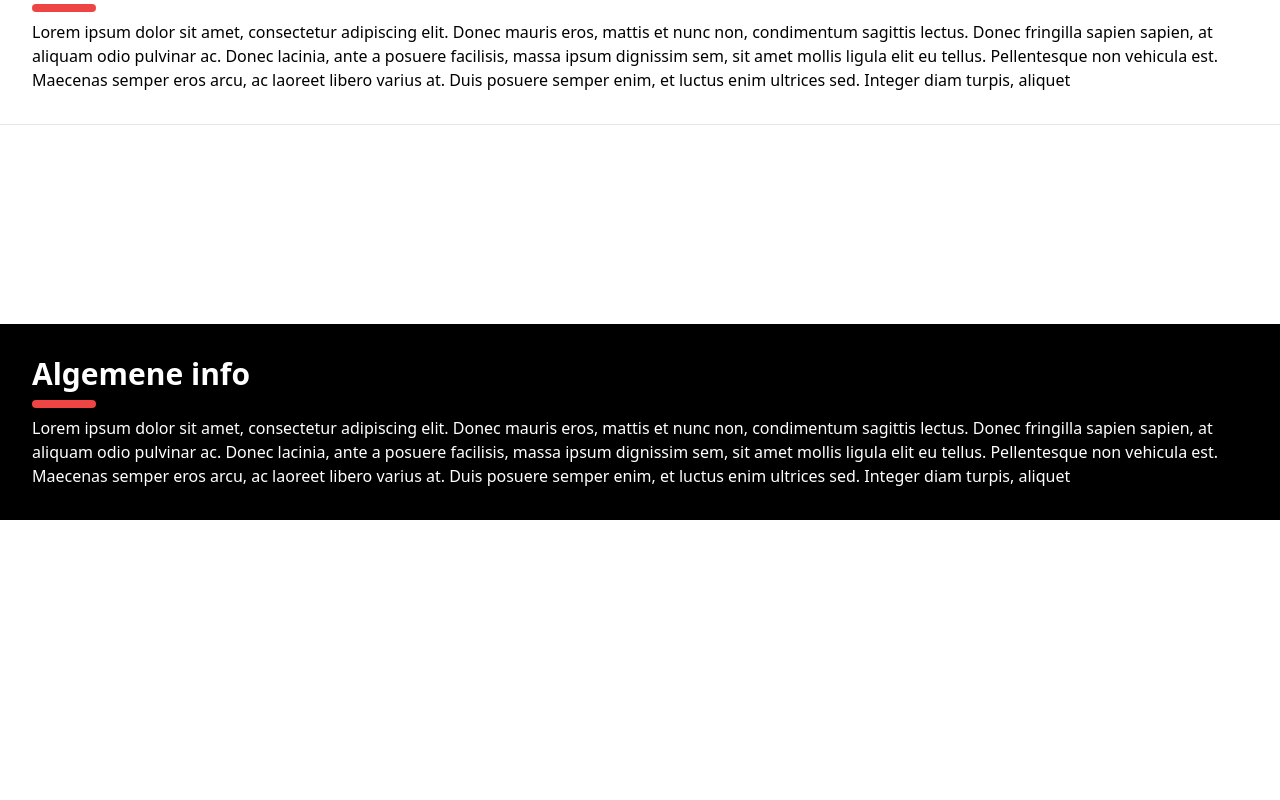
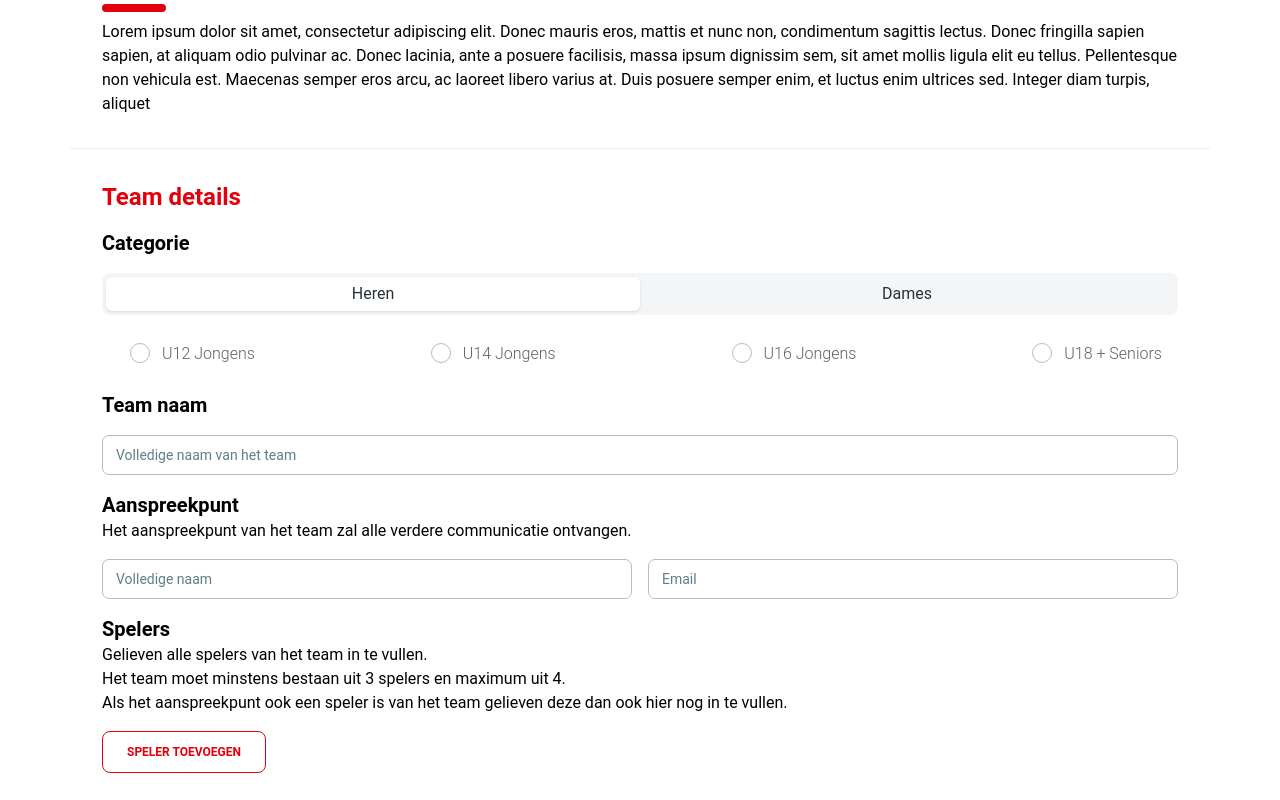
Before and after one commit to Mell-3s/zuiderkempen-diamonds-3x3, a React (Vite) app: page / in a window 1280 px wide. Shown: the part 280-1080 px from the top of the page. Before the commit the page ends 800 px from the top, so only its background shows below. Built offline with nearby package versions, Linux system fonts and the light colour scheme.

Commit message:
Registration

```diff
--- a/package.json
+++ b/package.json
@@ -11,10 +11,9 @@
     "prettier": "prettier --write --ignore-path .gitignore ."
   },
   "dependencies": {
-    "@hookform/resolvers": "^3.1.0",
+    "@material-tailwind/react": "^2.0.1",
     "react": "^18.2.0",
     "react-dom": "^18.2.0",
-    "react-hook-form": "^7.43.9",
     "zod": "^3.21.4"
   },
   "devDependencies": {
--- a/src/App.tsx
+++ b/src/App.tsx
@@ -1,4 +1,4 @@
-import { Footer, Header, Intro } from "./components";
+import { Footer, Header, Intro, Registration } from "./components";
 
 function App() {
   return (
@@ -7,6 +7,7 @@ function App() {
       <main>
         <Intro />
         <hr className="container" />
+        <Registration />
       </main>
       <Footer />
     </>
--- a/src/components/index.ts
+++ b/src/components/index.ts
@@ -1,3 +1,4 @@
 export { default as Header } from "./header/Header";
 export { default as Intro } from "./intro/Intro";
 export { default as Footer } from "./footer/Footer";
+export { default as Registration } from "./registration/Registration";
--- /dev/null
+++ b/src/components/registration/Registration.tsx
@@ -0,0 +1,85 @@
+import { useState } from "react";
+
+import {
+  Button,
+  Input,
+  Radio,
+  Tab,
+  TabPanel,
+  Tabs,
+  TabsBody,
+  TabsHeader,
+} from "@material-tailwind/react";
+
+import { categoriesTabs } from "./registrationForm";
+
+function Registration() {
+  const [playerCount, setPlayerCount] = useState<number>(0);
+
+  return (
+    <section className="container p-8">
+      <h3 className="font-bold text-2xl text-red-500">Team details</h3>
+      <h4 className="font-bold text-xl my-4">Categorie</h4>
+      <Tabs value={categoriesTabs[0].category}>
+        <TabsHeader>
+          {categoriesTabs.map(({ category }) => (
+            <Tab key={category} value={category}>
+              {category}
+            </Tab>
+          ))}
+        </TabsHeader>
+        <TabsBody>
+          {categoriesTabs.map(({ category, subCategories }) => (
+            <TabPanel key={category} value={category}>
+              <div className="flex justify-between flex-col md:flex-row">
+                {subCategories.map(subCategory => (
+                  <Radio
+                    label={subCategory}
+                    color="red"
+                    name="subCategory"
+                    id={subCategory}
+                    key={subCategory}
+                  />
+                ))}
+              </div>
+            </TabPanel>
+          ))}
+        </TabsBody>
+      </Tabs>
+      <h4 className="font-bold text-xl mb-4">Team naam</h4>
+      <Input label="Volledige naam van het team" color="red" />
+      <h4 className="font-bold text-xl mt-4">Aanspreekpunt</h4>
+      <p className="mb-4">
+        Het aanspreekpunt van het team zal alle verdere communicatie ontvangen.
+      </p>
+      <div className="flex gap-4 flex-col md:flex-row">
+        <Input label="Volledige naam" color="red" />
+        <Input label="Email" color="red" type="email" />
+      </div>
+      <h4 className="font-bold text-xl mt-4">Spelers</h4>
+      <p>Gelieven alle spelers van het team in te vullen.</p>
+      <p>Het team moet minstens bestaan uit 3 spelers en maximum uit 4.</p>
+      <p className="mb-4">
+        Als het aanspreekpunt ook een speler is van het team gelieven deze dan ook hier nog in te
+        vullen.
+      </p>
+      <div>
+        {Array.from(Array(playerCount), (_, i) => (
+          <div key={`player-${i}`} className="flex gap-4 mb-4 bg-gray-100 p-4">
+            <Input label="Volledige naam" color="red" />
+          </div>
+        ))}
+      </div>
+      <Button
+        color="red"
+        variant="outlined"
+        onClick={() => setPlayerCount(prevState => ++prevState)}
+        disabled={playerCount >= 4}
+      >
+        Speler toevoegen
+      </Button>
+    </section>
+  );
+}
+
+export default Registration;
--- a/src/components/registration/registrationForm.ts
+++ b/src/components/registration/registrationForm.ts
@@ -1,6 +1,6 @@
 import * as z from "zod";
 
-export const categories = ["Heren", "Dames"] as const;
+const categories = ["Heren", "Dames"] as const;
 export const subCategoriesMale = [
   "U12 Jongens",
   "U14 Jongens",
@@ -13,6 +13,16 @@ export const subCategoriesFemale = [
   "U16 Meisjes",
   "U18 + Dames",
 ] as const;
+export const categoriesTabs = [
+  {
+    category: "Heren",
+    subCategories: subCategoriesMale,
+  },
+  {
+    category: "Dames",
+    subCategories: subCategoriesFemale,
+  },
+];
 
 export const registrationForm = z.object({
   category: z.enum(categories),
@@ -25,7 +35,7 @@ export const registrationForm = z.object({
     birthday: z.string(),
     isPlayer: z.boolean(),
   }),
-  players: z.object({ name: z.string(), birthday: z.string() }).array(),
+  players: z.object({ name: z.string(), birthday: z.string() }).array().min(3),
 });
 
 export type TRegistrationForm = z.infer<typeof registrationForm>;
--- a/tailwind.config.js
+++ b/tailwind.config.js
@@ -1,13 +1,18 @@
-export default {
+import withMT from "@material-tailwind/react/utils/withMT";
+
+export default withMT({
   content: ["./index.html", "./src/**/*.{js,ts,jsx,tsx}"],
   theme: {
     container: {
       center: true,
     },
-    extend: {
-      backgroundImage: {
-        "header-pattern": "url('/header.jpg')",
+    backgroundImage: {
+      "header-pattern": "url('/header.jpg')",
+    },
+    colors: {
+      red: {
+        500: "#e3000b",
       },
     },
   },
-};
+});
```
Also changed, not shown: 1 other file (tests, documents, lock files or other folders).
